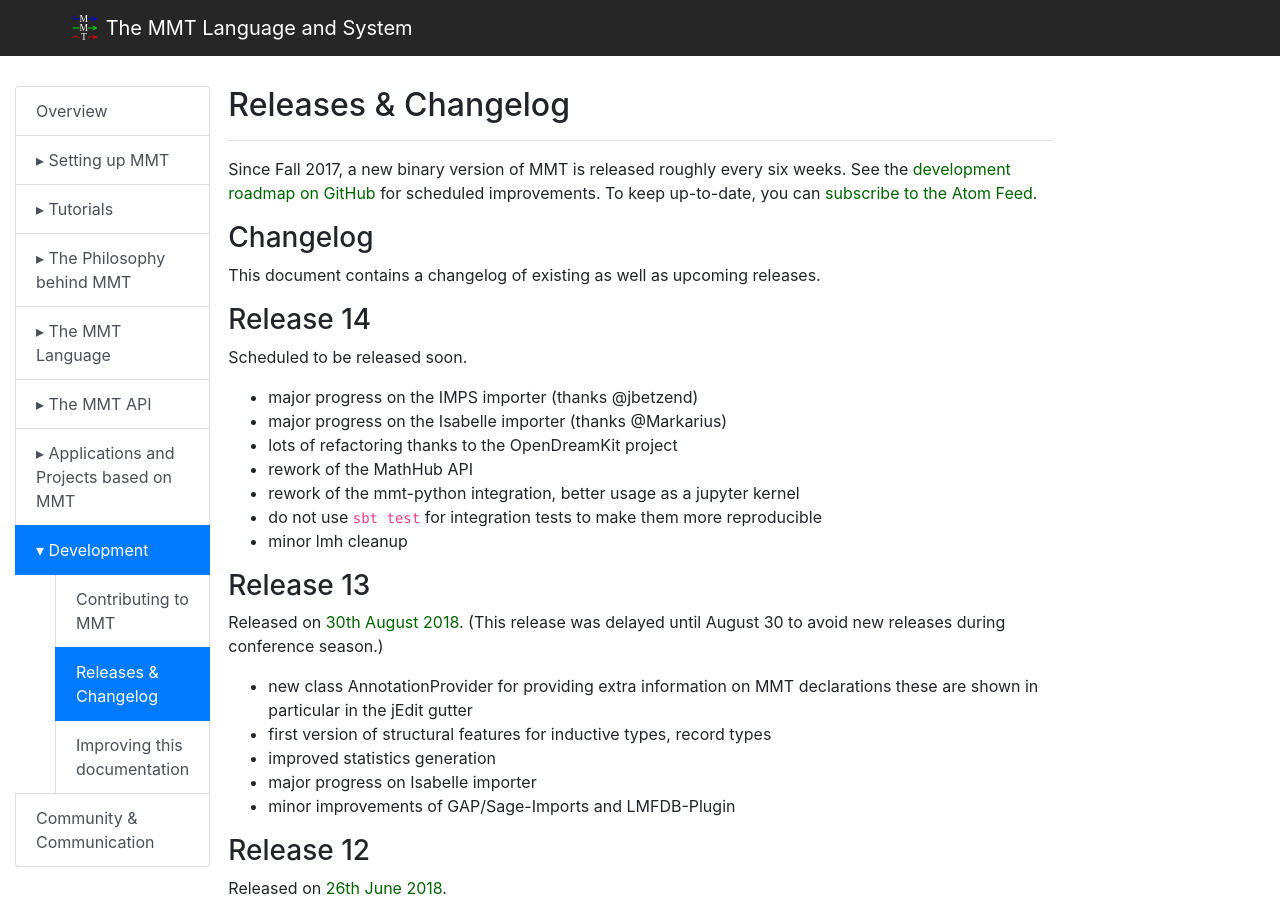
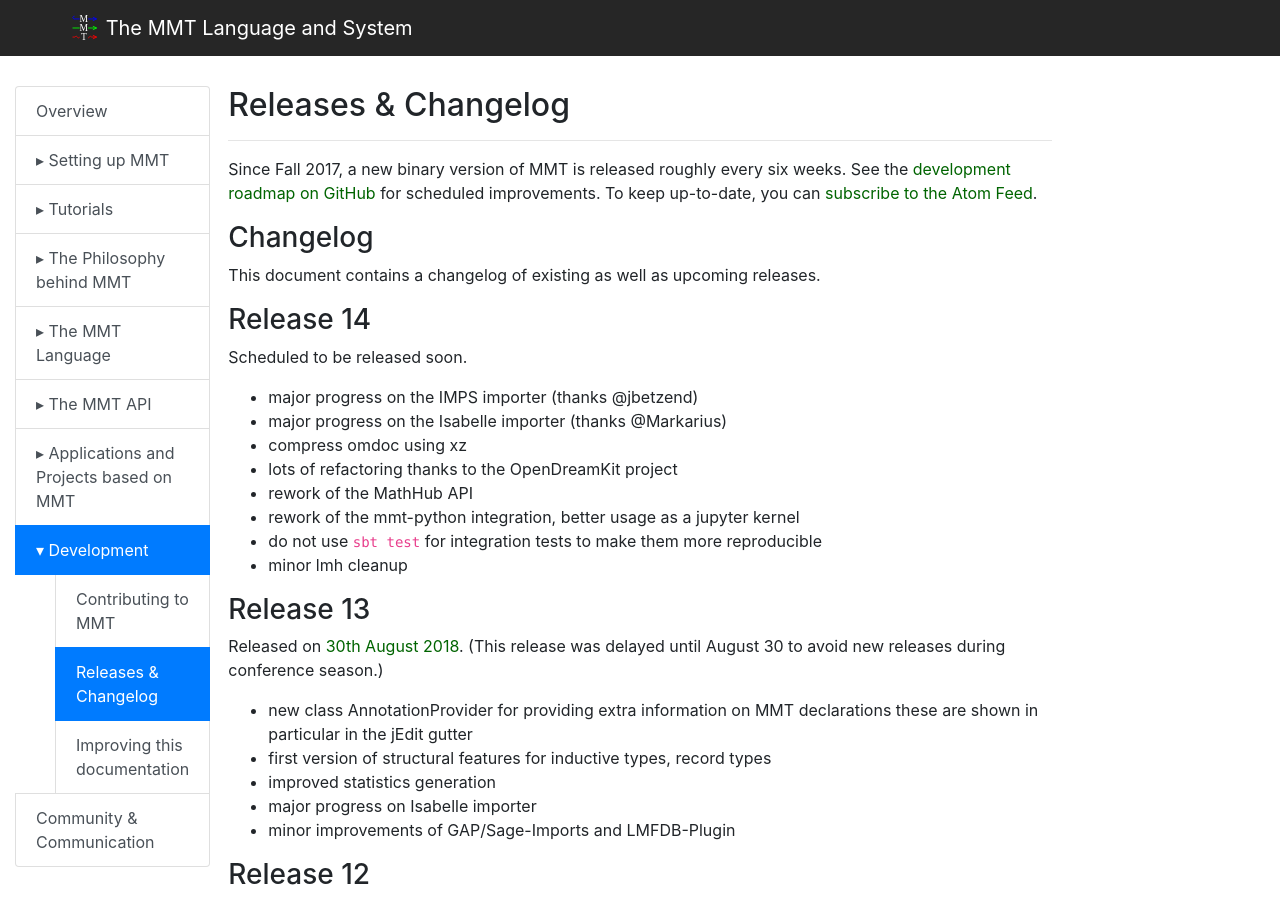
Before and after one commit to UniFormal/uniformal.github.io, a Jekyll site: the page built from doc/development/releases.md, in a window 1280 px wide and 900 px high. Built offline with Jekyll 4.4.1, drawn with Linux system fonts in a browser that asks for light colours.

Commit message:
Update releases.md

```diff
--- a/doc/development/releases.md
+++ b/doc/development/releases.md
@@ -17,6 +17,7 @@
 
 - major progress on the IMPS importer (thanks @jbetzend)
 - major progress on the Isabelle importer (thanks @Markarius)
+- compress omdoc using xz
 - lots of refactoring thanks to the OpenDreamKit project
 - rework of the MathHub API
 - rework of the mmt-python integration, better usage as a jupyter kernel
```
